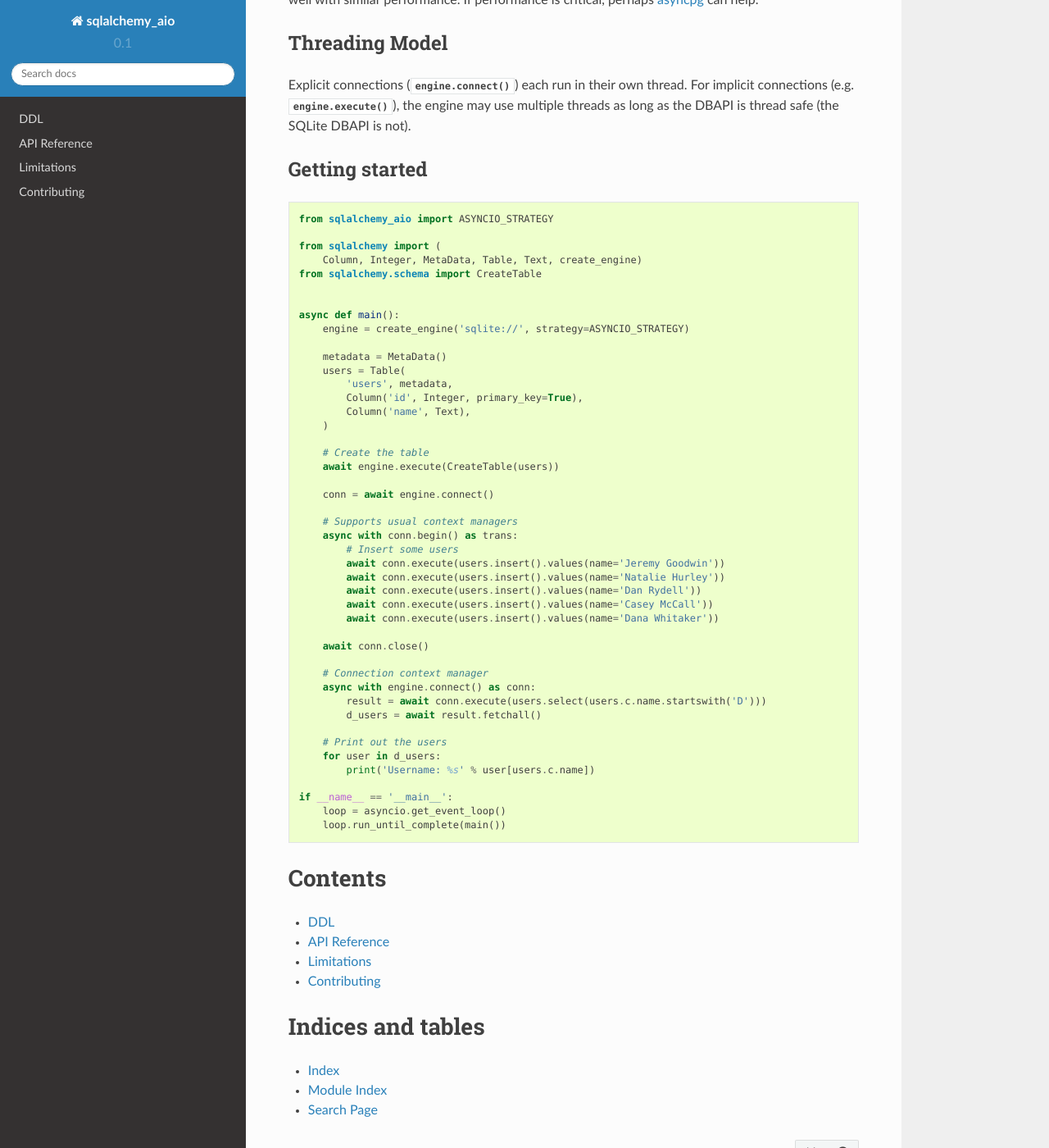
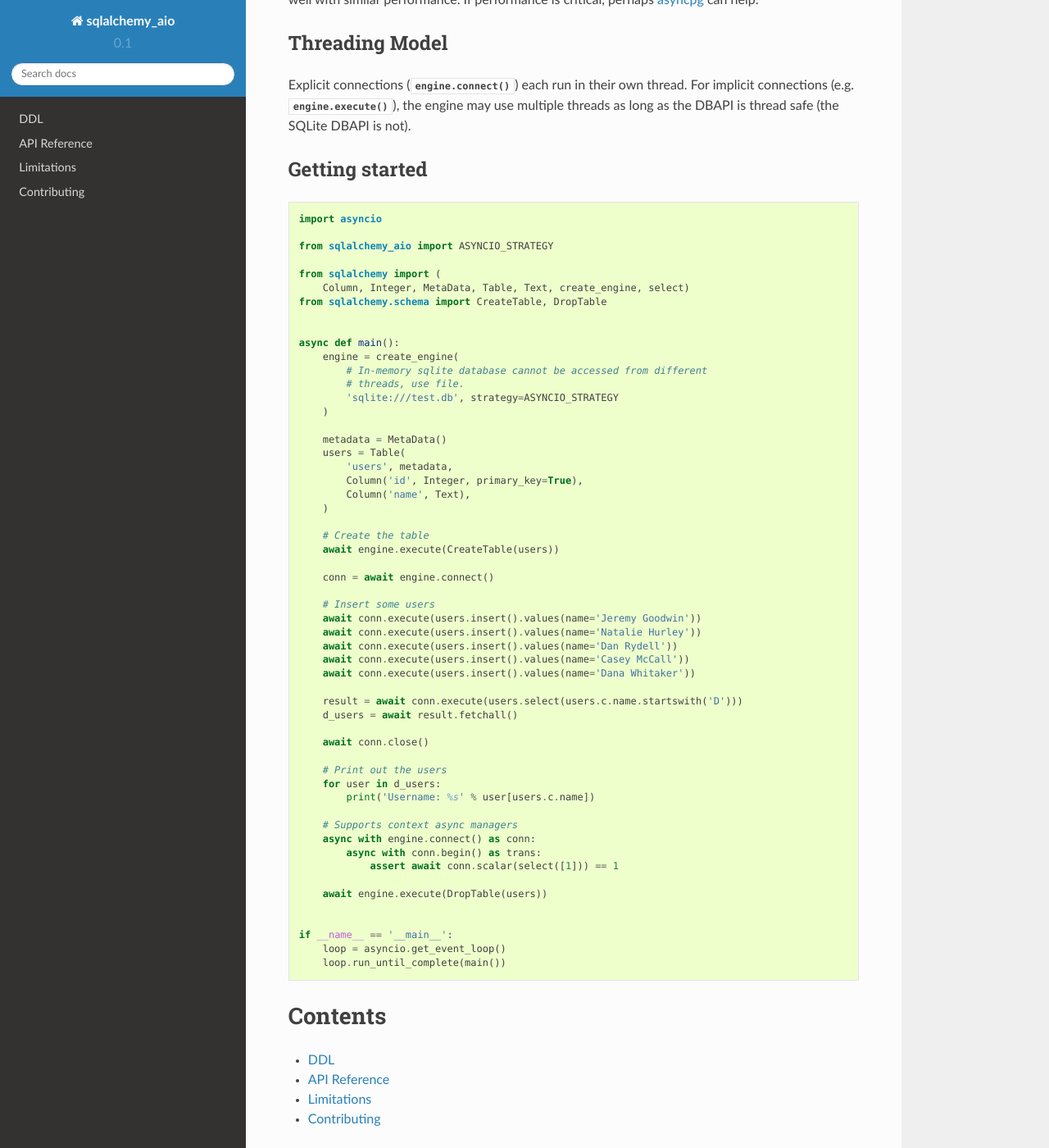
Before and after one commit to RazerM/sqlalchemy_aio, a Sphinx documentation site: the page built from docs/index.rst, in a window 1280 px wide and 1400 px high, scrolled down 326 px. Shown: the whole window at 82% size. Built offline with Sphinx 7.4.7 and the Read the Docs theme 2.0.0, drawn with Linux system fonts in a browser that asks for light colours.

```diff
--- a/docs/index.rst
+++ b/docs/index.rst
@@ -28,15 +28,21 @@ Getting started
 
 .. code-block:: python
 
+    import asyncio
+
     from sqlalchemy_aio import ASYNCIO_STRATEGY
 
     from sqlalchemy import (
-        Column, Integer, MetaData, Table, Text, create_engine)
-    from sqlalchemy.schema import CreateTable
+        Column, Integer, MetaData, Table, Text, create_engine, select)
+    from sqlalchemy.schema import CreateTable, DropTable
 
 
     async def main():
-        engine = create_engine('sqlite://', strategy=ASYNCIO_STRATEGY)
+        engine = create_engine(
+            # In-memory sqlite database cannot be accessed from different
+            # threads, use file.
+            'sqlite:///test.db', strategy=ASYNCIO_STRATEGY
+        )
 
         metadata = MetaData()
         users = Table(
@@ -50,25 +56,29 @@ Getting started
 
         conn = await engine.connect()
 
-        # Supports usual context managers
-        async with conn.begin() as trans:
-            # Insert some users
-            await conn.execute(users.insert().values(name='Jeremy Goodwin'))
-            await conn.execute(users.insert().values(name='Natalie Hurley'))
-            await conn.execute(users.insert().values(name='Dan Rydell'))
-            await conn.execute(users.insert().values(name='Casey McCall'))
-            await conn.execute(users.insert().values(name='Dana Whitaker'))
+        # Insert some users
+        await conn.execute(users.insert().values(name='Jeremy Goodwin'))
+        await conn.execute(users.insert().values(name='Natalie Hurley'))
+        await conn.execute(users.insert().values(name='Dan Rydell'))
+        await conn.execute(users.insert().values(name='Casey McCall'))
+        await conn.execute(users.insert().values(name='Dana Whitaker'))
+
+        result = await conn.execute(users.select(users.c.name.startswith('D')))
+        d_users = await result.fetchall()
 
         await conn.close()
-
-        # Connection context manager
-        async with engine.connect() as conn:
-            result = await conn.execute(users.select(users.c.name.startswith('D')))
-            d_users = await result.fetchall()
 
         # Print out the users
         for user in d_users:
             print('Username: %s' % user[users.c.name])
+
+        # Supports context async managers
+        async with engine.connect() as conn:
+            async with conn.begin() as trans:
+                assert await conn.scalar(select([1])) == 1
+
+        await engine.execute(DropTable(users))
+
 
     if __name__ == '__main__':
         loop = asyncio.get_event_loop()
```
Also changed, not shown: README.rst (+14 -9 lines).
